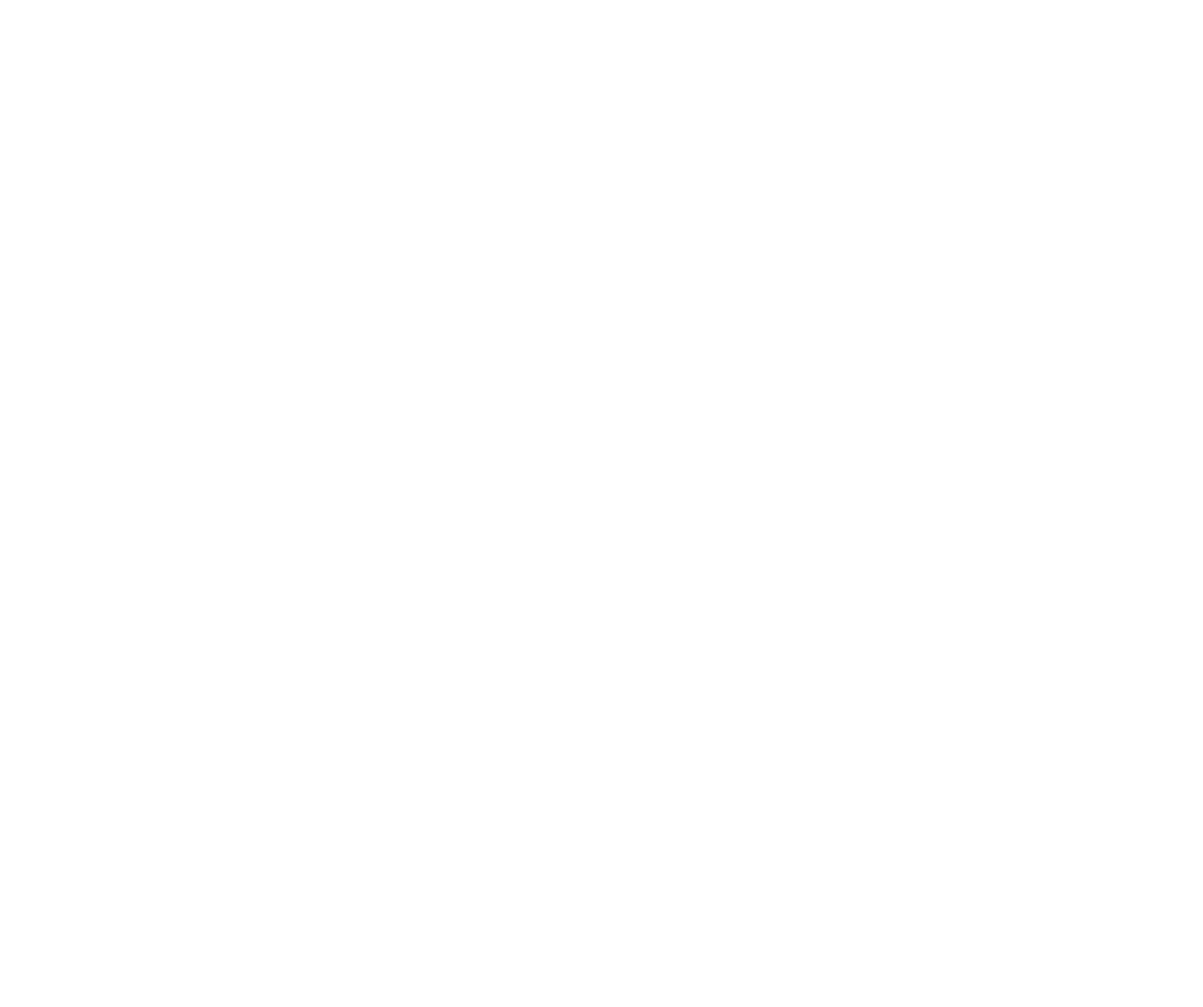
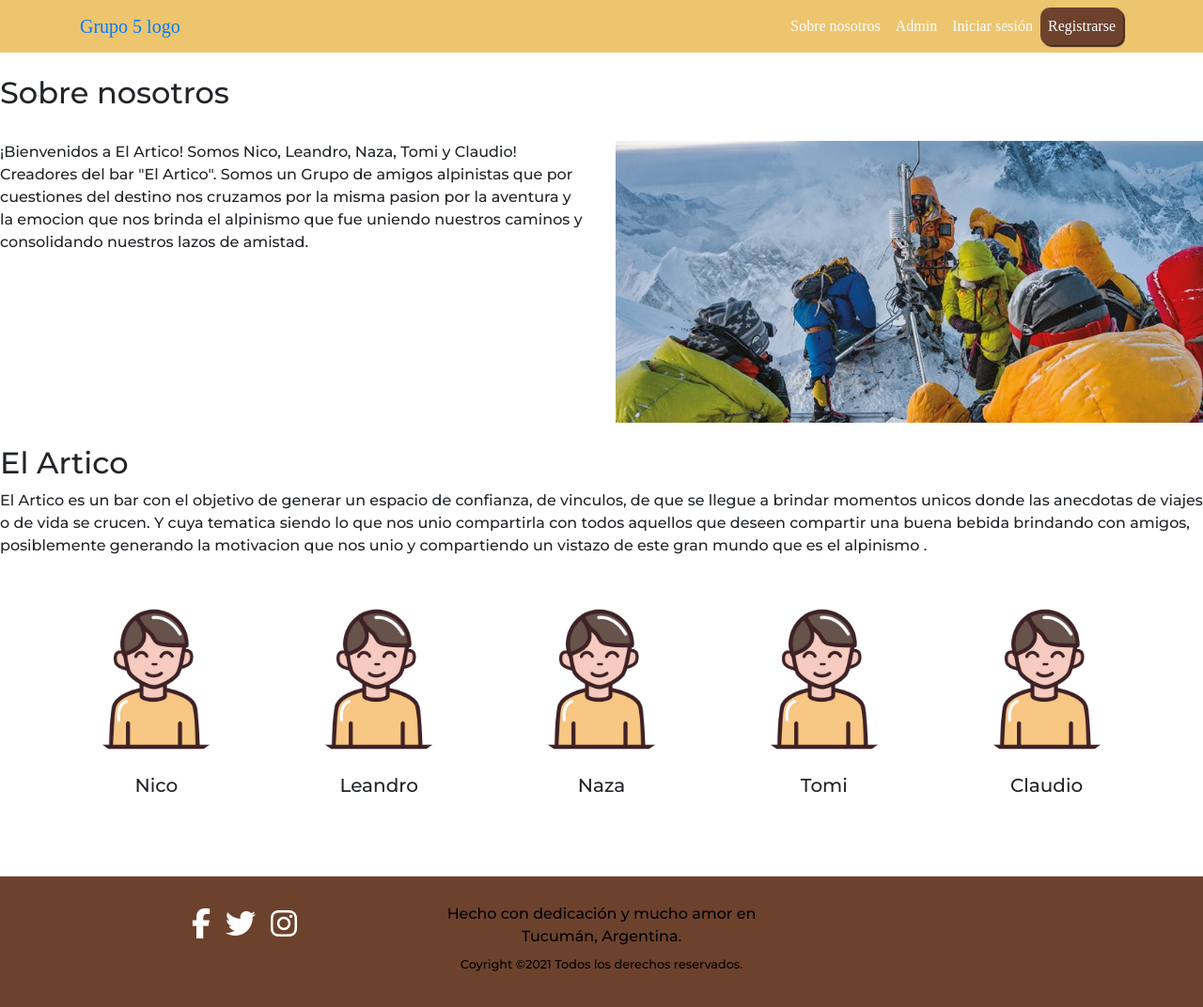
Before and after one commit to leandromonty/ProyectojsGrupo5comision17I, a plain HTML site: page sobrenosotros.html in a window 1280 px wide. Shown: the whole page at 94% size. Before the commit the page ends 800 px from the top, so only its background shows below. Drawn offline with nearby package versions, Linux system fonts and the light colour scheme; a web font is replaced by a local one.

Commit message:
se crea sobrenosotros

```diff
--- a/css/style.css
+++ b/css/style.css
@@ -60,3 +60,15 @@
     background-position: center center;
     margin-top: 80px;
   }
+
+  .sobre-nosotros{
+    object-fit: cover;
+    width: 5px;
+    height: 300px;
+
+    }
+    .fotopersonal{
+      width: 180px;
+      object-fit: cover;
+
+  }
--- a/sobrenosotros.html
+++ b/sobrenosotros.html
@@ -0,0 +1,159 @@
+<!DOCTYPE html>
+<html lang="en">
+  <head>
+    <!-- Required meta tags -->
+    <meta charset="utf-8" />
+    <meta
+      name="viewport"
+      content="width=device-width, initial-scale=1, shrink-to-fit=no"
+    />
+
+    <!-- Bootstrap CSS -->
+
+    <link
+      rel="stylesheet"
+      href="https://cdn.jsdelivr.net/npm/bootstrap@4.6.0/dist/css/bootstrap.min.css"
+      integrity="sha384-B0vP5xmATw1+K9KRQjQERJvTumQW0nPEzvF6L/Z6nronJ3oUOFUFpCjEUQouq2+l"
+      crossorigin="anonymous"
+    />
+    <link rel="preconnect" href="https://fonts.gstatic.com" />
+    <link
+      href="https://fonts.googleapis.com/css2?family=Montserrat:wght@500&display=swap"
+      rel="stylesheet"
+    />
+    <link rel="stylesheet" href="./css/style.css" />
+    <title>EL Artico</title>
+  </head>
+  <body>
+    <header>
+      <!-- Inicio Navbar -->
+
+      <div class="container-fluid navv">
+        <nav class="navbar navbar-expand-lg navpersonalizada">
+          <div class="container">
+            <a class="navbar-brand fontPri" href="./index.html ">Grupo 5 logo</a>
+            <button
+              class="navbar-dark navbar-toggler"
+              type="button"
+              data-toggle="collapse"
+              data-target="#navbarNav"
+              aria-controls="navbarNav"
+              aria-expanded="false"
+              aria-label="Toggle navigation"
+            >
+              <span class="navbar-toggler-icon"></span>
+            </button>
+            <div class="collapse navbar-collapse" id="navbarNav">
+              <ul class="navbar-nav ml-auto">
+                <li class="nav-item ml-auto border-transition">
+
+
+                </li>
+                <li class="nav-item ml-auto border-transition">
+                  <a class="nav-link text-white fontPri" href="#sobrenosotros"
+                  >Sobre nosotros</a
+                  >
+                </li>
+                <li class="nav-item ml-auto border-transition">
+                  <a class="nav-link text-white fontPri" href="./admin.html"
+                  >Admin</a
+                  >
+                </li>
+                <li class="nav-item ml-auto border-transition">
+                  <a class="nav-link text-white fontPri" href="login.html"
+                  >Iniciar sesión</a
+                  >
+                </li>
+                <li class="nav-item ml-auto border-transition" id="btnRegistrarse">
+                  <a class="nav-link text-white fontPri" href="registrarse.html"
+                  >Registrarse</a
+                  >
+                </li>
+              </ul>
+            </div>
+            </div>
+          </div>
+        </nav>
+      </div>
+
+      <!-- Fin Navbar -->
+    </header>
+    <main>
+        <br>
+        <h2>Sobre nosotros</h2> <br>
+
+        <div class="row">
+            <p class="col">¡Bienvenidos a El Artico! Somos Nico, Leandro, Naza, Tomi y Claudio! Creadores del bar "El Artico". Somos un Grupo de amigos alpinistas que por cuestiones del destino nos cruzamos por la misma pasion por la aventura y la emocion que nos brinda el alpinismo que fue uniendo nuestros caminos y consolidando nuestros lazos de amistad.</p>
+            <img class="col sobre-nosotros" src="img/sobre-nosotros.jpg" alt="">
+        </div>
+        <div class="mt-4 text-black">
+          <h2>El Artico</h2>
+          <p>El Artico es un bar con el objetivo de generar un espacio de confianza, de vinculos, de que se llegue a brindar momentos unicos donde las anecdotas de viajes o de vida se crucen. Y cuya tematica siendo lo que nos unio compartirla con todos aquellos que deseen compartir una buena bebida  brindando con amigos, posiblemente generando la motivacion que nos unio y compartiendo un vistazo de este gran mundo que es el alpinismo  .</p>
+        </div>
+    </section>
+    <section class="row text-center mx-5 text-black">
+        <div class="col my-4">
+            <img class="rounded-circle fotopersonal" src="img/av1.jpg" alt="rocio">
+            <p class="lead my-2 text center ">Nico</p>
+        </div>
+        <div class="col my-4">
+            <img class="rounded-circle fotopersonal" src="img/av1.jpg" alt="martin">
+            <p class="lead my-2 text center">Leandro</p>
+        </div>
+        <div class="col my-4">
+            <img class="rounded-circle fotopersonal" src="img/av1.jpg" alt="leandro">
+            <p class="lead my-2 text center">Naza</p>
+        </div>
+        <div class="col my-4">
+            <img class="rounded-circle fotopersonal" src="img/av1.jpg" alt="nico">
+            <p class="lead my-2 text center">Tomi</p>
+        </div>
+        <div class="col my-4">
+            <img class="rounded-circle fotopersonal" src="img/av1.jpg" alt="carlos">
+            <p class="lead my-2 text center">Claudio</p>
+        </div>
+
+
+    </section>
+
+    </main>
+
+    <!--Footer-->
+
+    <footer class="footer-index">
+        <div class="container">
+          <div class="row text-center mt-2">
+
+            <div class="col-12 col-md-4 mb-4 mb-md-2 d-flex align-items-center justify-content-center">
+                    <a href="./error404.html"><i class="fa fa-facebook fa-2x text-white mx-2" aria-hidden="true"></i></a>
+                    <a href="./error404.html"><i class="fa fa-twitter fa-2x text-white mx-2" aria-hidden="true"></i></a>
+                    <a href="./error404.html"><i class="fa fa-instagram fa-2x text-white mx-2" aria-hidden="true"></i></a>
+            </div>
+            <div class="col-12 col-md-4 mb-4 mb-md-2 d-flex align-items-center justify-content-center">
+              <span>Hecho con dedicación y mucho amor en
+                <br> Tucumán, Argentina.</span>
+            </div>
+          </div>
+          <div class="row">
+            <div class="col-12 text-center">
+              <p class="small">Coyright &copy;2021 Todos los derechos reservados.</p>
+            </div>
+          </div>
+        </div>
+      </footer>
+
+    <!--Fin footer-->
+
+    <script
+      src="https://code.jquery.com/jquery-3.5.1.slim.min.js"
+      integrity="sha384-DfXdz2htPH0lsSSs5nCTpuj/zy4C+OGpamoFVy38MVBnE+IbbVYUew+OrCXaRkfj"
+      crossorigin="anonymous"
+    ></script>
+    <script
+      src="https://cdn.jsdelivr.net/npm/bootstrap@4.6.0/dist/js/bootstrap.bundle.min.js"
+      integrity="sha384-Piv4xVNRyMGpqkS2by6br4gNJ7DXjqk09RmUpJ8jgGtD7zP9yug3goQfGII0yAns"
+      crossorigin="anonymous"
+    ></script>
+    <script src="https://use.fontawesome.com/823835b326.js"></script>
+  </body>
+</html>
```
Also changed, not shown: admin.html (+1 -1 lines), error404.html (+1 -1 lines), index.html (+1 -1 lines), login.html (+1 -1 lines), registrarse.html (+1 -1 lines), img/av1.jpg (added), img/sobre-nosotros.jpg (added).
